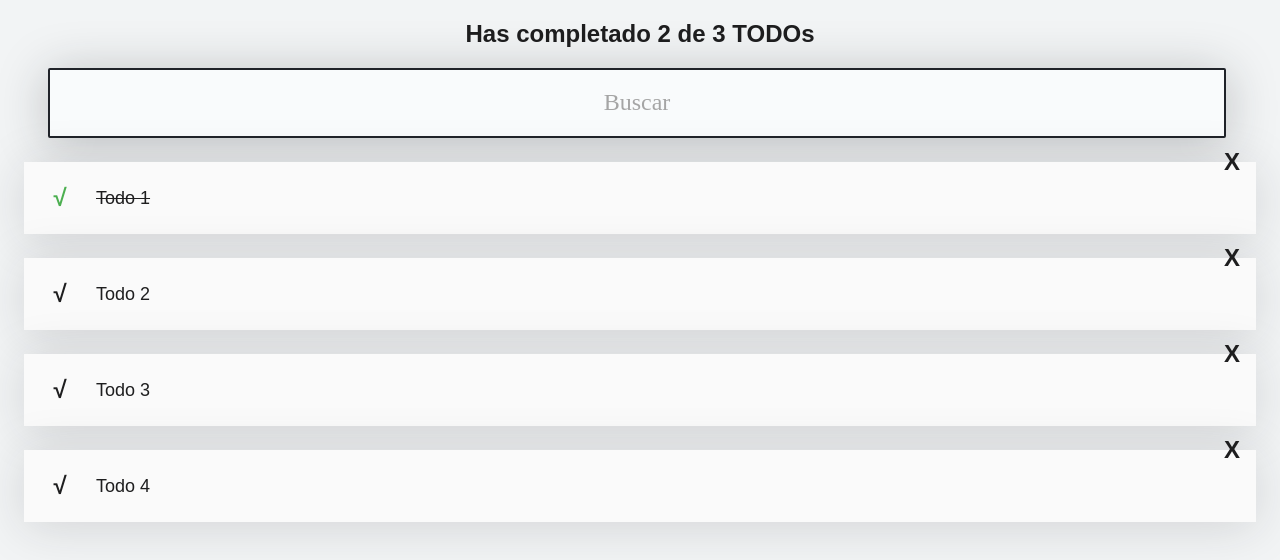
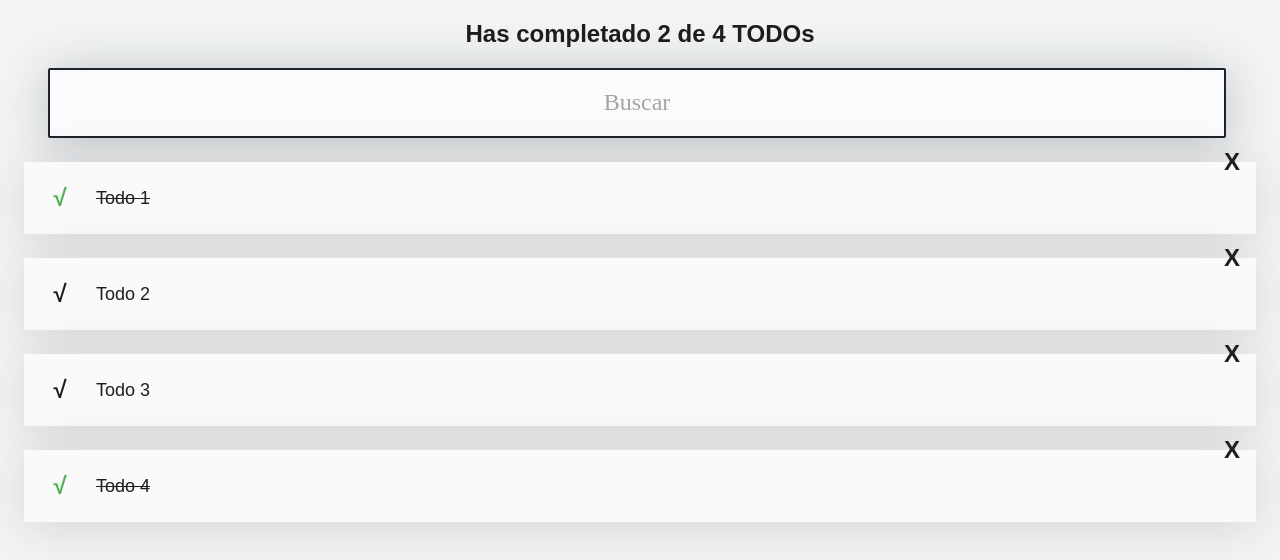
Before and after one commit to larscoder/todomachine, a React (Create React App) app: page / in a window 1280 px wide. Shown: the top 560 px of the page. Built offline with nearby package versions, Linux system fonts and the light colour scheme; the HTML template or start-up script is replaced by a standard one.

Commit message:
Contando y buscando TODOs

```diff
--- a/src/App.js
+++ b/src/App.js
@@ -1,4 +1,4 @@
-import React from "react";
+import React, { useState } from "react";
 import { CreateTodoButton } from "./Components/CreateTodoButton";
 import { TodoCounter } from "./Components/TodoCounter";
 import { TodoItem } from "./Components/TodoItem";
@@ -6,20 +6,35 @@ import { TodoList } from "./Components/TodoList";
 import { TodoSearch } from "./Components/TodoSearch";
 // import "./App.css";
 
-const todos = [
+const defaultTodos = [
   { text: "Todo 1", completed: true },
   { text: "Todo 2", completed: false },
   { text: "Todo 3", completed: false },
-  { text: "Todo 4", completed: false },
+  { text: "Todo 4", completed: true },
 ];
 
 function App() {
+  const [todos, setTodos] = useState(defaultTodos);
+  const [searchValue, setSearchValue] = useState("");
+
+  const completedTodos = todos.filter((todo) => !!todo.completed).length;
+  const totalTodos = todos.length;
+
+  let searchedTodos = [];
+  if (!searchValue.length >= 1) {
+    searchedTodos = todos;
+  } else {
+    searchedTodos = todos.filter((todo) =>
+      todo.text.toLowerCase().includes(searchValue.toLowerCase())
+    );
+  }
+
   return (
     <React.Fragment>
-      <TodoCounter />
-      <TodoSearch />
+      <TodoCounter total={totalTodos} completed={completedTodos} />
+      <TodoSearch searchValue={searchValue} setSearchValue={setSearchValue} />
       <TodoList>
-        {todos.map((todo, index) => (
+        {searchedTodos.map((todo, index) => (
           <TodoItem key={index} text={todo.text} completed={todo.completed} />
         ))}
       </TodoList>
--- a/src/Components/TodoCounter.js
+++ b/src/Components/TodoCounter.js
@@ -1,8 +1,12 @@
 import React from "react";
 import "./css/TodoCounter.css";
 
-function TodoCounter() {
-  return <h2 className="TodoCounter-title">Has completado 2 de 3 TODOs</h2>;
+function TodoCounter({ total, completed }) {
+  return (
+    <h2 className="TodoCounter-title">
+      Has completado {completed} de {total} TODOs
+    </h2>
+  );
 }
 
 export { TodoCounter };
--- a/src/Components/TodoSearch.js
+++ b/src/Components/TodoSearch.js
@@ -1,14 +1,17 @@
 import React from "react";
 import "./css/TodoSearch.css";
 
-function TodoSearch() {
-  const onSerachVAlueChange = (event) => {
-    console.log(event.target.value);
+function TodoSearch(props) {
+  const { searchValue, setSearchValue } = props;
+
+  const onSerachValueChange = (event) => {
+    setSearchValue(event.target.value);
   };
 
   return (
     <input
-      onChange={onSerachVAlueChange}
+      onChange={onSerachValueChange}
+      value={searchValue}
       className="TodoSearch"
       placeholder="Buscar"
     />
```
